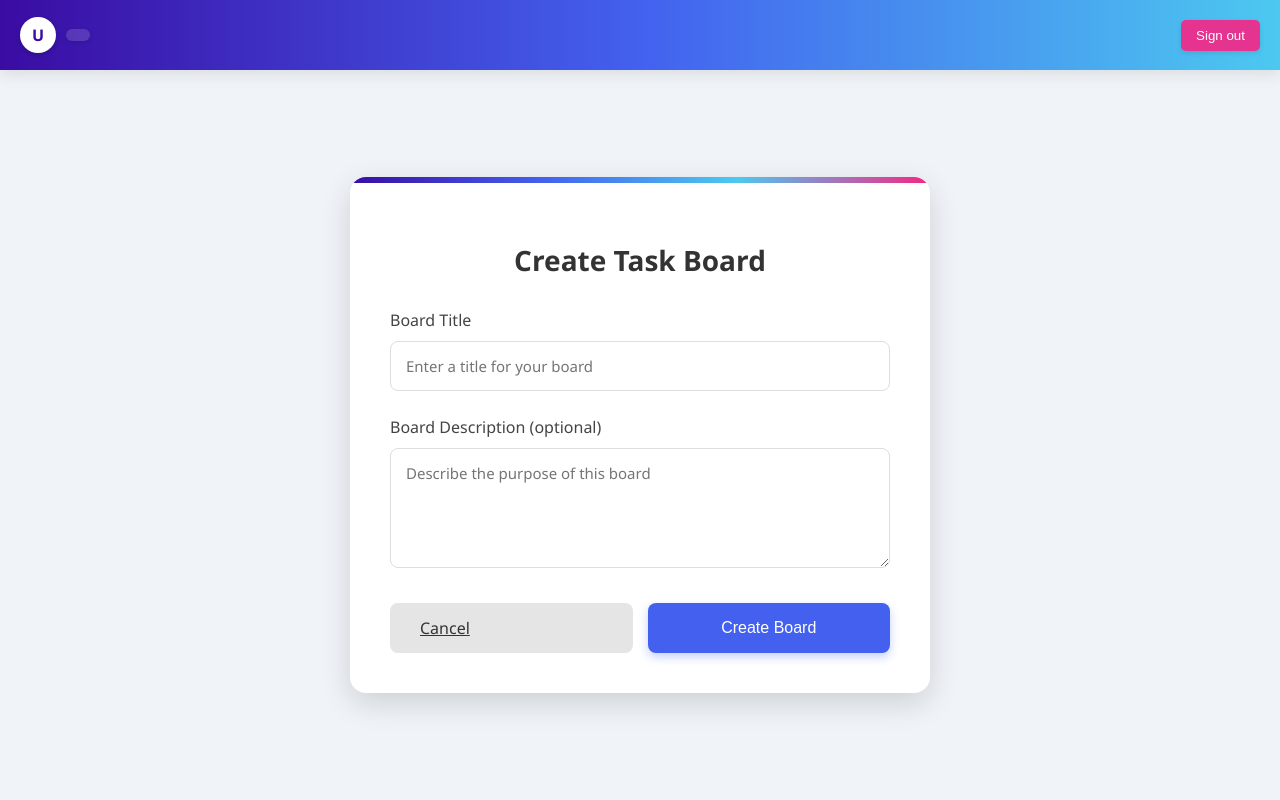
After one commit to alishayaan28/Task-Management, a FastAPI app: template Assignment2/templates/create_board.html in a window 1280 px wide. The commit adds this page. Run offline with FastAPI, Linux system fonts and the light colour scheme; the template is opened without the code that fills it, so the values that code supplies are empty; some libraries are stand-ins or nearby versions.

Commit message:
Group 1: Task 2 and Task 3 Implemented.

```diff
--- a/Assignment2/main.py
+++ b/Assignment2/main.py
@@ -20,9 +20,7 @@ app.mount('/static', StaticFiles(directory='static'), name='static')
 templates = Jinja2Templates(directory="templates")
 
 # Initialize Firestore client
-# db = firestore.Client()
-
-
+db = firestore.Client()
 
 # Main.html Route
 @app.get("/", response_class=HTMLResponse)
@@ -53,3 +51,163 @@ async def logout():
     response = RedirectResponse(url="/")
     response.delete_cookie(key="token")
     return response
+
+
+# User functions
+async def create_user(user_id: str, email: str, name: str = ""):
+    user_ref = db.collection('users').document(user_id)
+    user_data = {
+        'email': email,
+        'name': name,
+        'created_at': firestore.SERVER_TIMESTAMP
+    }
+    user_ref.set(user_data)
+    return user_data
+
+async def get_user(user_id: str):
+    user_ref = db.collection('users').document(user_id)
+    user = user_ref.get()
+    if user.exists:
+        return user.to_dict()
+    return None
+
+# Task board functions
+async def create_task_board(user_id: str, title: str, description: str = ""):
+    board_ref = db.collection('task_boards').document()
+    board_data = {
+        'title': title,
+        'description': description,
+        'creator_id': user_id,
+        'members': [user_id],
+        'created_at': firestore.SERVER_TIMESTAMP
+    }
+    board_ref.set(board_data)
+    return {"id": board_ref.id, **board_data}
+
+async def get_task_board(board_id: str):
+    board_ref = db.collection('task_boards').document(board_id)
+    board = board_ref.get()
+    if board.exists:
+        return {"id": board_id, **board.to_dict()}
+    return None
+
+async def get_user_task_boards(user_id: str):
+    # Get boards where user is a member
+    boards_query = db.collection('task_boards').where('members', 'array_contains', user_id)
+    boards = []
+    for board in boards_query.stream():
+        boards.append({"id": board.id, **board.to_dict()})
+    return boards
+
+# Task functions
+async def create_task(board_id: str, title: str, description: str, creator_id: str, assigned_users: list = None):
+    if assigned_users is None:
+        assigned_users = []
+
+    task_ref = db.collection('task_boards').document(board_id).collection('tasks').document()
+    task_data = {
+        'title': title,
+        'description': description,
+        'creator_id': creator_id,
+        'assigned_users': assigned_users,
+        'status': 'pending',
+        'created_at': firestore.SERVER_TIMESTAMP
+    }
+    task_ref.set(task_data)
+    return {"id": task_ref.id, **task_data}
+
+async def get_task(board_id: str, task_id: str):
+    task_ref = db.collection('task_boards').document(board_id).collection('tasks').document(task_id)
+    task = task_ref.get()
+    if task.exists:
+        return {"id": task_id, **task.to_dict()}
+    return None
+
+async def get_board_tasks(board_id: str):
+    tasks_query = db.collection('task_boards').document(board_id).collection('tasks')
+    tasks = []
+    for task in tasks_query.stream():
+        tasks.append({"id": task.id, **task.to_dict()})
+    return tasks
+
+async def assign_user_to_task(board_id: str, task_id: str, user_id: str):
+    task_ref = db.collection('task_boards').document(board_id).collection('tasks').document(task_id)
+    task = task_ref.get()
+
+    if task.exists:
+        task_data = task.to_dict()
+        assigned_users = task_data.get('assigned_users', [])
+
+        if user_id not in assigned_users:
+            assigned_users.append(user_id)
+            task_ref.update({'assigned_users': assigned_users})
+
+        return True
+    return False
+
+
+# Route for creating a new task board
+@app.get("/create-board", response_class=HTMLResponse)
+async def create_board_page(request: Request):
+    id_token = request.cookies.get("token")
+    user_token = None
+    error_message = None
+
+    if not id_token:
+        return RedirectResponse(url="/")
+
+    try:
+        user_token = google.oauth2.id_token.verify_firebase_token(id_token, firebase_request_adapter)
+    except ValueError as err:
+        print(str(err))
+        return RedirectResponse(url="/")
+
+    return templates.TemplateResponse('create_board.html', {
+        'request': request,
+        'user_token': user_token,
+        'error_message': error_message
+    })
+
+# Route for handling board creation
+@app.post("/create-board")
+async def create_board_submit(request: Request, title: str = Form(...), description: str = Form("")):
+    id_token = request.cookies.get("token")
+
+    if not id_token:
+        return RedirectResponse(url="/")
+
+    try:
+        user_token = google.oauth2.id_token.verify_firebase_token(id_token, firebase_request_adapter)
+        user_id = user_token['user_id']
+        board = await create_task_board(user_id, title, description)
+        return RedirectResponse(url="/", status_code=303)
+    except ValueError as err:
+        print(str(err))
+        return RedirectResponse(url="/")
+
+# Update main route to list user's boards
+@app.get("/", response_class=HTMLResponse)
+async def root(request: Request):
+    id_token = request.cookies.get("token")
+    error_message = None
+    user_token = None
+    user_boards = []
+
+    if id_token:
+        try:
+            user_token = google.oauth2.id_token.verify_firebase_token(id_token, firebase_request_adapter)
+            if user_token:
+                user_id = user_token['user_id']
+                user_boards = await get_user_task_boards(user_id)
+
+        except ValueError as err:
+            print(str(err))
+            user_token = None
+            error_message = str(err)
+
+    return templates.TemplateResponse('main.html', {
+        'request': request,
+        'user_token': user_token,
+        'error_message': error_message,
+        'user_boards': user_boards
+    })
--- /dev/null
+++ b/Assignment2/templates/create_board.html
@@ -0,0 +1,249 @@
+<!DOCTYPE html>
+<html>
+<head>
+    <title>Create Task Board</title>
+    <script type="module" src="{{ url_for('static', path='/firebase-login.js') }}"></script>
+    <style>
+        body {
+            font-family: 'Segoe UI', Tahoma, Geneva, Verdana, sans-serif;
+            background-color: #f0f4f8;
+            margin: 0;
+            padding: 0;
+            min-height: 100vh;
+            display: flex;
+            flex-direction: column;
+        }
+
+        .header-bar {
+            display: flex;
+            justify-content: space-between;
+            align-items: center;
+            background: linear-gradient(to right, #3a0ca3, #4361ee, #4cc9f0);
+            padding: 15px 20px;
+            box-shadow: 0 4px 15px rgba(0, 0, 0, 0.1);
+            width: 100%;
+            box-sizing: border-box;
+            position: relative;
+            z-index: 10;
+        }
+
+        .user-section {
+            display: flex;
+            align-items: center;
+            gap: 10px;
+        }
+
+        .user-avatar {
+            width: 36px;
+            height: 36px;
+            background-color: white;
+            border-radius: 50%;
+            display: flex;
+            align-items: center;
+            justify-content: center;
+            color: #3a0ca3;
+            font-weight: bold;
+            font-size: 16px;
+            box-shadow: 0 2px 5px rgba(0, 0, 0, 0.2);
+        }
+
+        .user-email {
+            font-weight: 500;
+            color: white;
+            background-color: rgba(255, 255, 255, 0.15);
+            padding: 6px 12px;
+            border-radius: 20px;
+            font-size: 14px;
+            box-shadow: 0 2px 5px rgba(0, 0, 0, 0.1);
+        }
+
+        #sign-out {
+            background-color: rgba(247, 37, 133, 0.9);
+            color: white;
+            border: none;
+            padding: 8px 15px;
+            border-radius: 5px;
+            cursor: pointer;
+            font-weight: 500;
+            transition: all 0.3s ease;
+            box-shadow: 0 2px 5px rgba(0, 0, 0, 0.1);
+        }
+
+        #sign-out:hover {
+            background-color: #f72585;
+            box-shadow: 0 4px 8px rgba(0, 0, 0, 0.2);
+            transform: translateY(-2px);
+        }
+
+        .content-area {
+            display: flex;
+            justify-content: center;
+            align-items: center;
+            flex-grow: 1;
+            padding: 20px;
+        }
+
+        .form-container {
+            background-color: white;
+            padding: 40px;
+            border-radius: 16px;
+            box-shadow: 0 10px 30px rgba(0, 0, 0, 0.15);
+            width: 500px;
+            max-width: 100%;
+            position: relative;
+            overflow: hidden;
+        }
+
+        .form-container:before {
+            content: '';
+            position: absolute;
+            top: 0;
+            left: 0;
+            width: 100%;
+            height: 6px;
+            background: linear-gradient(90deg, #3a0ca3, #4361ee, #4cc9f0, #f72585);
+        }
+
+        .form-title {
+            color: #333;
+            text-align: center;
+            margin-bottom: 30px;
+            font-size: 28px;
+            font-weight: 600;
+        }
+
+        .form-group {
+            margin-bottom: 25px;
+        }
+
+        .form-group label {
+            display: block;
+            margin-bottom: 10px;
+            font-weight: 500;
+            color: #444;
+            font-size: 16px;
+        }
+
+        .form-group input,
+        .form-group textarea {
+            width: 100%;
+            padding: 14px 15px;
+            border: 1px solid #ddd;
+            border-radius: 8px;
+            box-sizing: border-box;
+            font-size: 15px;
+            transition: all 0.3s ease;
+            font-family: 'Segoe UI', Tahoma, Geneva, Verdana, sans-serif;
+        }
+
+        .form-group textarea {
+            min-height: 120px;
+            resize: vertical;
+        }
+
+        .form-group input:focus,
+        .form-group textarea:focus {
+            outline: none;
+            border-color: #4361ee;
+            box-shadow: 0 0 0 3px rgba(67, 97, 238, 0.2);
+        }
+
+        .form-actions {
+            display: flex;
+            gap: 15px;
+            margin-top: 30px;
+        }
+
+        .submit-btn {
+            padding: 14px 30px;
+            border: none;
+            border-radius: 8px;
+            cursor: pointer;
+            font-weight: 500;
+            transition: all 0.3s ease;
+            font-size: 16px;
+            background-color: #4361ee;
+            color: white;
+            box-shadow: 0 4px 10px rgba(67, 97, 238, 0.3);
+            flex: 1;
+        }
+
+        .cancel-btn {
+            padding: 14px 30px;
+            border: none;
+            border-radius: 8px;
+            cursor: pointer;
+            font-weight: 500;
+            transition: all 0.3s ease;
+            font-size: 16px;
+            background-color: #e5e5e5;
+            color: #333;
+            flex: 1;
+        }
+
+        .submit-btn:hover {
+            transform: translateY(-3px);
+            box-shadow: 0 6px 15px rgba(67, 97, 238, 0.4);
+        }
+
+        .cancel-btn:hover {
+            transform: translateY(-3px);
+            background-color: #d5d5d5;
+        }
+    </style>
+</head>
+<body>
+    <div class="header-bar">
+        <div class="user-section">
+            <div class="user-avatar">
+                {% if user_token.email %}
+                {{ user_token.email[0] | upper }}
+                {% else %}
+                U
+                {% endif %}
+            </div>
+            <p class="user-email">{{ user_token.email }}</p>
+        </div>
+
+        <button id="sign-out">
+            <i class="fas fa-sign-out-alt"></i> Sign out
+        </button>
+    </div>
+
+    <div class="content-area">
+        <div class="form-container">
+            <h2 class="form-title">Create Task Board</h2>
+
+            <form action="/create-board" method="post">
+                <div class="form-group">
+                    <label for="title">Board Title</label>
+                    <input type="text" id="title" name="title" required placeholder="Enter a title for your board">
+                </div>
+
+                <div class="form-group">
+                    <label for="description">Board Description (optional)</label>
+                    <textarea id="description" name="description" placeholder="Describe the purpose of this board"></textarea>
+                </div>
+
+                <div class="form-actions">
+                    <a href="/" class="cancel-btn">Cancel</a>
+                    <button type="submit" class="submit-btn">Create Board</button>
+                </div>
+            </form>
+        </div>
+    </div>
+
+    <script>
+        document.addEventListener('DOMContentLoaded', function() {
+            const signOutButton = document.getElementById('sign-out');
+            if (signOutButton) {
+                signOutButton.addEventListener('click', function() {
+                    if (typeof signOut === 'function') {
+                        signOut();
+                    }
+                });
+            }
+        });
+    </script>
+</body>
+</html>
```
Also changed, not shown: Assignment2/templates/main.html (+154 -0 lines), marine-atrium-453021-q8-fe553913bd3b.json (added, +13 -0 lines).
